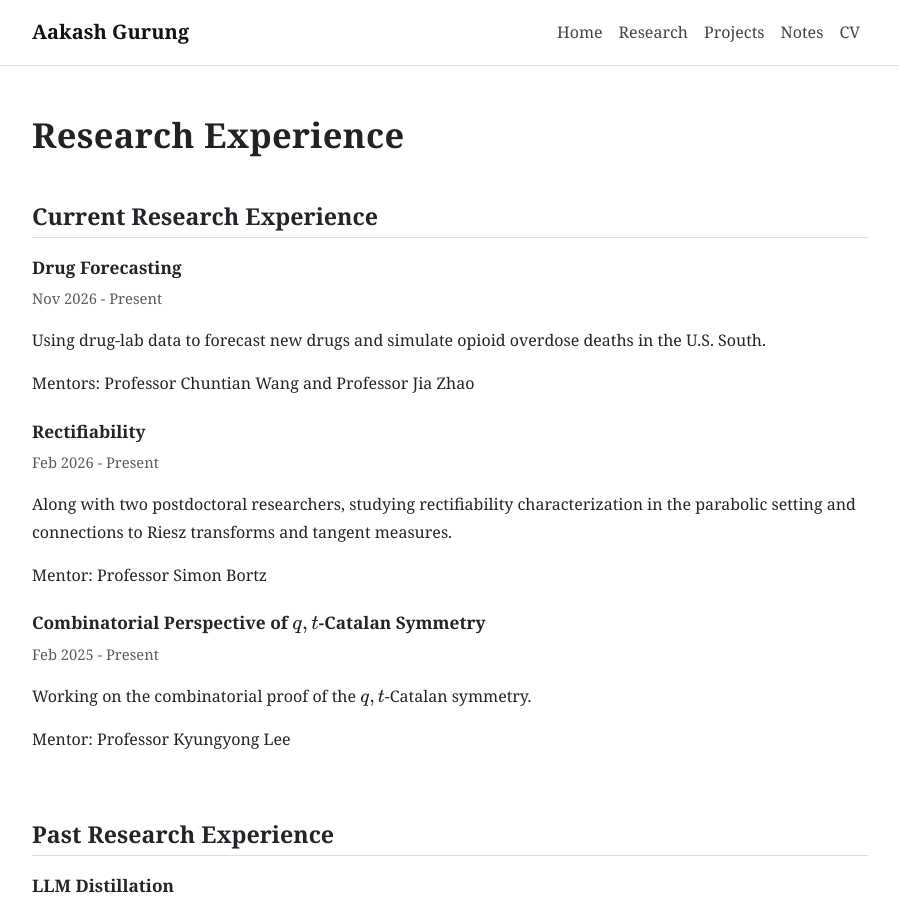
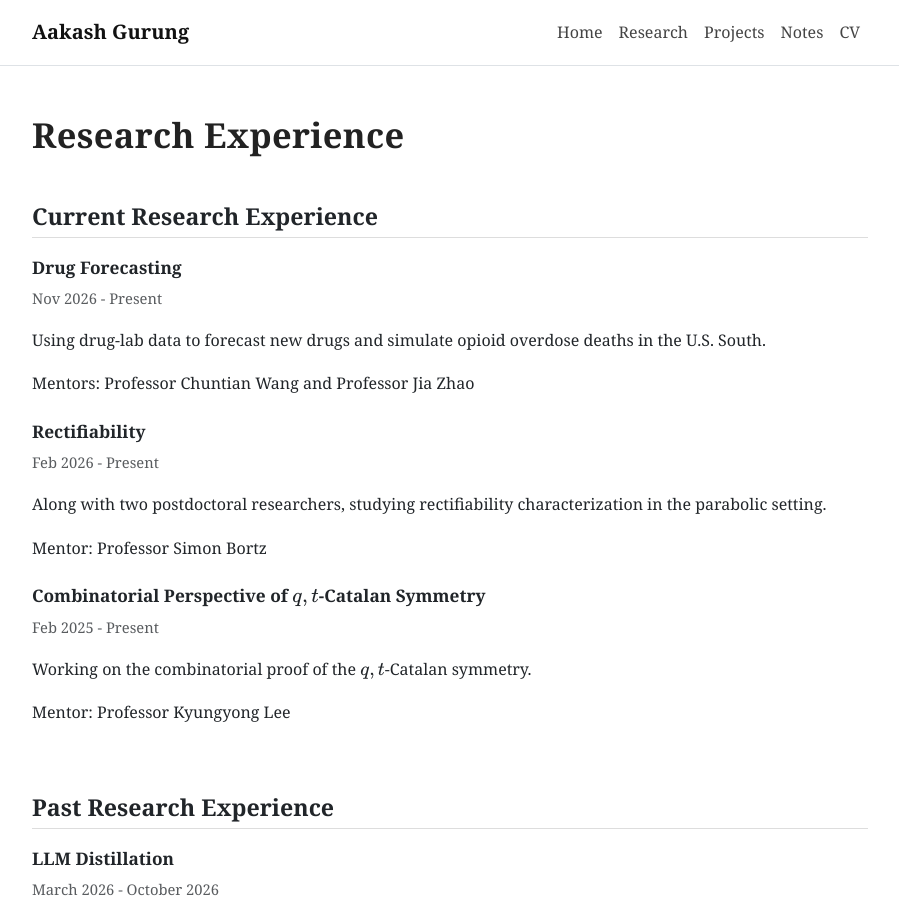
Before and after one commit to GrgAakash/grgaakash.github.io, a Jekyll site: the page built from research.md, in a window 1280 px wide and 900 px high. Shown: the whole window, without its empty margins (190-1089 px from the left). Built offline with Jekyll 4.4.1, drawn with Linux system fonts in a browser that asks for light colours.

Commit message:
Drop Riesz transforms and tangent measures from the rectifiability line.
Co-authored-by: Cursor <cursoragent@cursor.com>

```diff
--- a/research.md
+++ b/research.md
@@ -22,7 +22,7 @@ title: Research
                     <div class="research-item mb-4">
                         <h4>Rectifiability</h4>
                         <p class="text-muted">Feb 2026 - Present</p>
-                        <p>Along with two postdoctoral researchers, studying rectifiability characterization in the parabolic setting and connections to Riesz transforms and tangent measures.</p>
+                        <p>Along with two postdoctoral researchers, studying rectifiability characterization in the parabolic setting.</p>
                         <p>Mentor: Professor Simon Bortz</p>
                     </div>
                     <div class="research-item mb-4">
```
Also changed, not shown: 1 other file.
